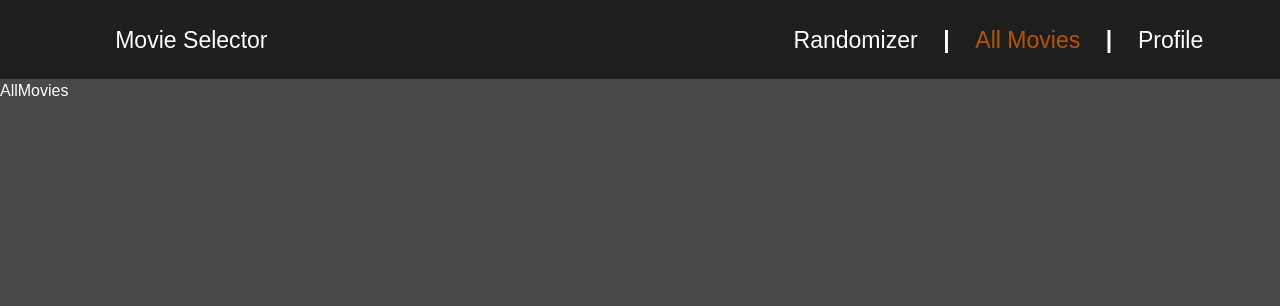
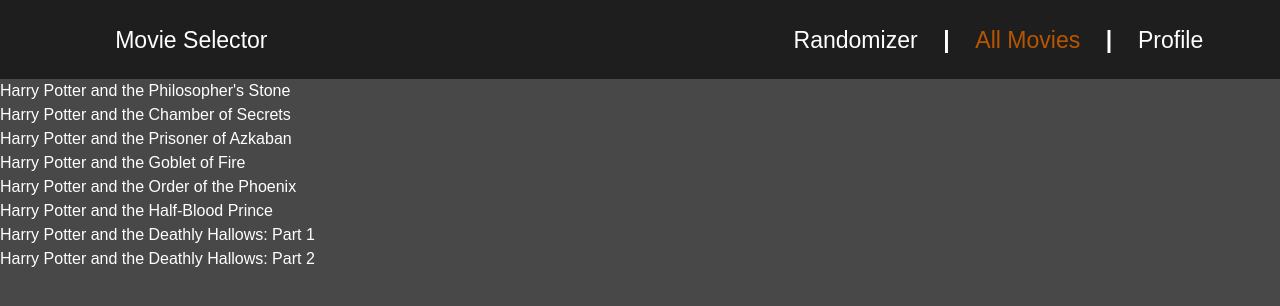
Before and after one commit to Kristopher-Johnson/Movie_Randomizer, a Next.js app: page /user/all_movies in a window 1280 px wide. Shown: the top 306 px of the page. Built offline with nearby package versions, Linux system fonts and the light colour scheme.

Commit message:
Added a map to list all movies in list

```diff
--- /dev/null
+++ b/app/components/ui/MovieCard.tsx
@@ -0,0 +1,15 @@
+import React from "react";
+
+const MovieCard = ({
+  movieName,
+  watched,
+  image,
+}: {
+  movieName: string;
+  watched: boolean;
+  image: string;
+}) => {
+  return <div>{movieName}</div>;
+};
+
+export default MovieCard;
--- a/app/login/Login.module.css
+++ b/app/login/Login.module.css
@@ -35,6 +35,9 @@
 .div1,
 .div2,
 .div3 div button {
+  /* display: flex; */
+  display: grid;
+  /* flex-direction: column; */
   font-size: 1vw;
 }
 
--- a/app/register/page.tsx
+++ b/app/register/page.tsx
@@ -1,5 +1,5 @@
 import React from "react";
-import TextField from "../components/ui/textField";
+import TextField from "../components/ui/TextField";
 import Link from "next/link";
 
 export default function Register() {
--- /dev/null
+++ b/app/user/all_movies/MovieItem.tsx
@@ -0,0 +1,22 @@
+import MovieCard from "../../components/ui/MovieCard";
+import React from "react";
+
+const MovieItem = ({
+  movieName,
+  watched,
+  image,
+}: {
+  movieName: string;
+  watched: boolean;
+  image: string;
+}) => {
+  return (
+    <MovieCard
+      movieName={movieName}
+      watched={watched}
+      image={image}
+    ></MovieCard>
+  );
+};
+
+export default MovieItem;
--- a/app/user/all_movies/page.tsx
+++ b/app/user/all_movies/page.tsx
@@ -1,5 +1,69 @@
 import React from "react";
+import MovieItem from "./MovieItem";
 
 export default function AllMovies() {
-  return <div>AllMovies</div>;
+  const MOVIE_LIST = [
+    {
+      MovieName: "Harry Potter and the Philosopher's Stone",
+      Watched: false,
+      Image:
+        "https://www.imdb.com/title/tt0241527/mediaviewer/rm2105413120/?ref_=ext_shr_lnk",
+    },
+    {
+      MovieName: "Harry Potter and the Chamber of Secrets",
+      Watched: false,
+      Image:
+        "https://www.imdb.com/title/tt0295297/mediaviewer/rm3790637825/?ref_=tt_ov_i",
+    },
+    {
+      MovieName: "Harry Potter and the Prisoner of Azkaban",
+      Watched: false,
+      Image:
+        "https://www.imdb.com/title/tt0304141/mediaviewer/rm3241184256/?ref_=tt_ov_i",
+    },
+    {
+      MovieName: "Harry Potter and the Goblet of Fire",
+      Watched: false,
+      Image:
+        "https://www.imdb.com/title/tt0330373/mediaviewer/rm436509952/?ref_=tt_ov_i",
+    },
+    {
+      MovieName: "Harry Potter and the Order of the Phoenix",
+      Watched: false,
+      Image:
+        "https://www.imdb.com/title/tt0373889/mediaviewer/rm3414694144/?ref_=tt_ov_i",
+    },
+    {
+      MovieName: "Harry Potter and the Half-Blood Prince",
+      Watched: false,
+      Image:
+        "https://www.imdb.com/title/tt0417741/mediaviewer/rm282560512/?ref_=tt_ov_i",
+    },
+    {
+      MovieName: "Harry Potter and the Deathly Hallows: Part 1",
+      Watched: false,
+      Image:
+        "https://www.imdb.com/title/tt0926084/mediaviewer/rm706774528/?ref_=tt_ov_i",
+    },
+    {
+      MovieName: "Harry Potter and the Deathly Hallows: Part 2",
+      Watched: false,
+      Image:
+        "https://www.imdb.com/title/tt1201607/mediaviewer/rm1263471360/?ref_=tt_ov_i",
+    },
+  ];
+  return (
+    <div>
+      {" "}
+      {MOVIE_LIST.map((Movie) => (
+        <div>
+          <MovieItem
+            movieName={Movie.MovieName}
+            watched={Movie.Watched}
+            image={Movie.Image}
+          ></MovieItem>
+        </div>
+      ))}
+    </div>
+  );
 }
--- a/app/user/layout.tsx
+++ b/app/user/layout.tsx
@@ -1,6 +1,6 @@
 import React from "react";
 import Randomizer from "./randomizer/page";
-import Navbar from "./navbar/navBar";
+import Navbar from "./navbar/NavBar";
 import Footer from "./footer";
 
 export default function PageLayout({
--- a/app/user/navbar/navBar.tsx
+++ b/app/user/navbar/navBar.tsx
@@ -3,7 +3,7 @@
 import React, { useState } from "react";
 import Image from "next/image";
 // import Logo from "./Logo";
-import NavItem from "./navItem";
+import NavItem from "./NavItem";
 import Link from "next/link";
 import classes from "./NavBar.module.css";
 import Randomizer from "../randomizer/page";
--- a/app/user/randomizer/page.tsx
+++ b/app/user/randomizer/page.tsx
@@ -1,5 +1,5 @@
 import React from "react";
-import Button from "../../components/ui/button";
+import Button from "../../components/ui/Button";
 import classes from "./Randomizer.module.css";
 
 export default function Randomizer() {
```
Also changed, not shown: app/components/ui/textField.tsx (+12 -4 lines), app/login/page.tsx (+8 -8 lines), app/page.tsx (+3 -9 lines), app/user/all_movies/AllMovies.module.css (added).
